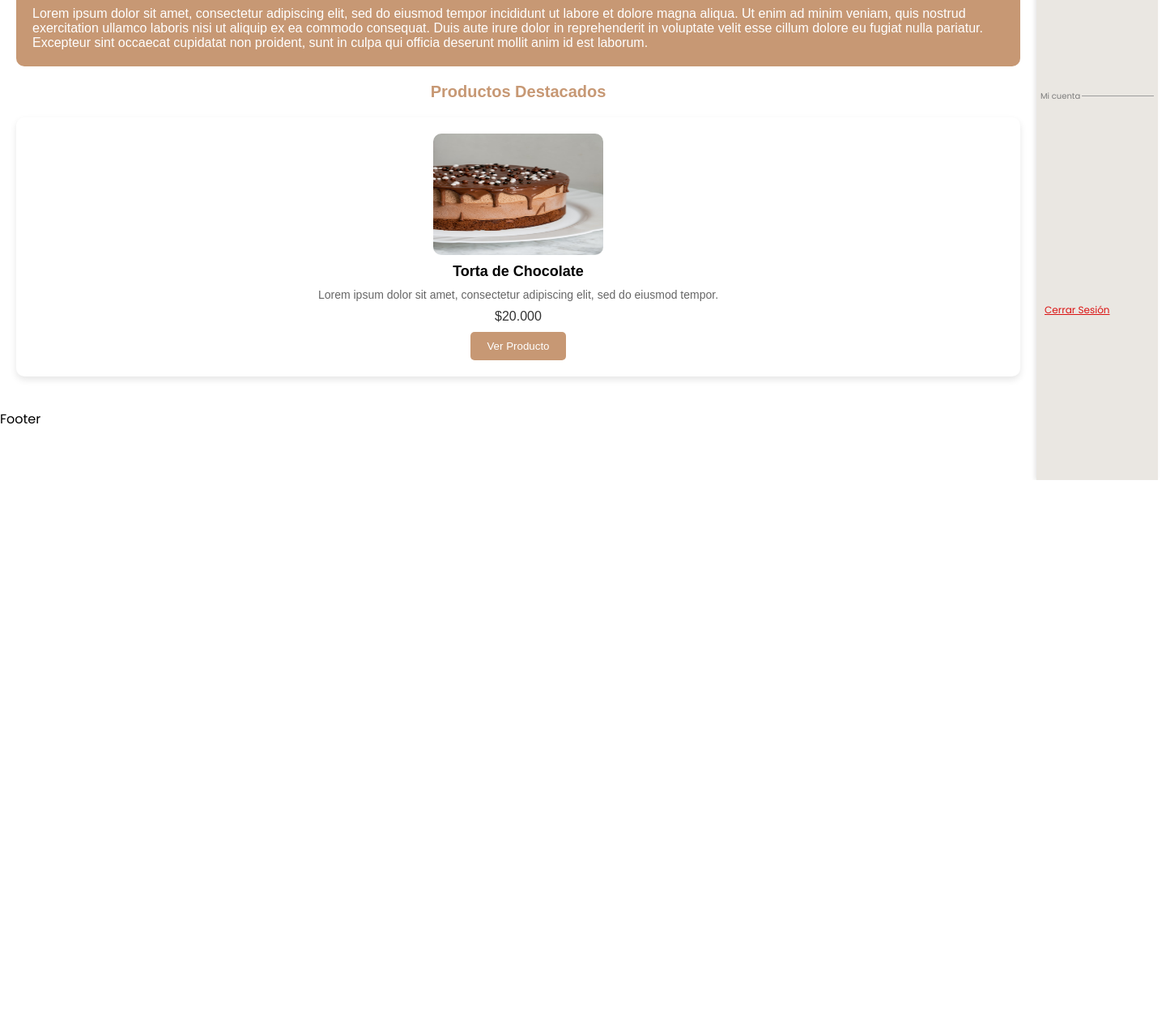
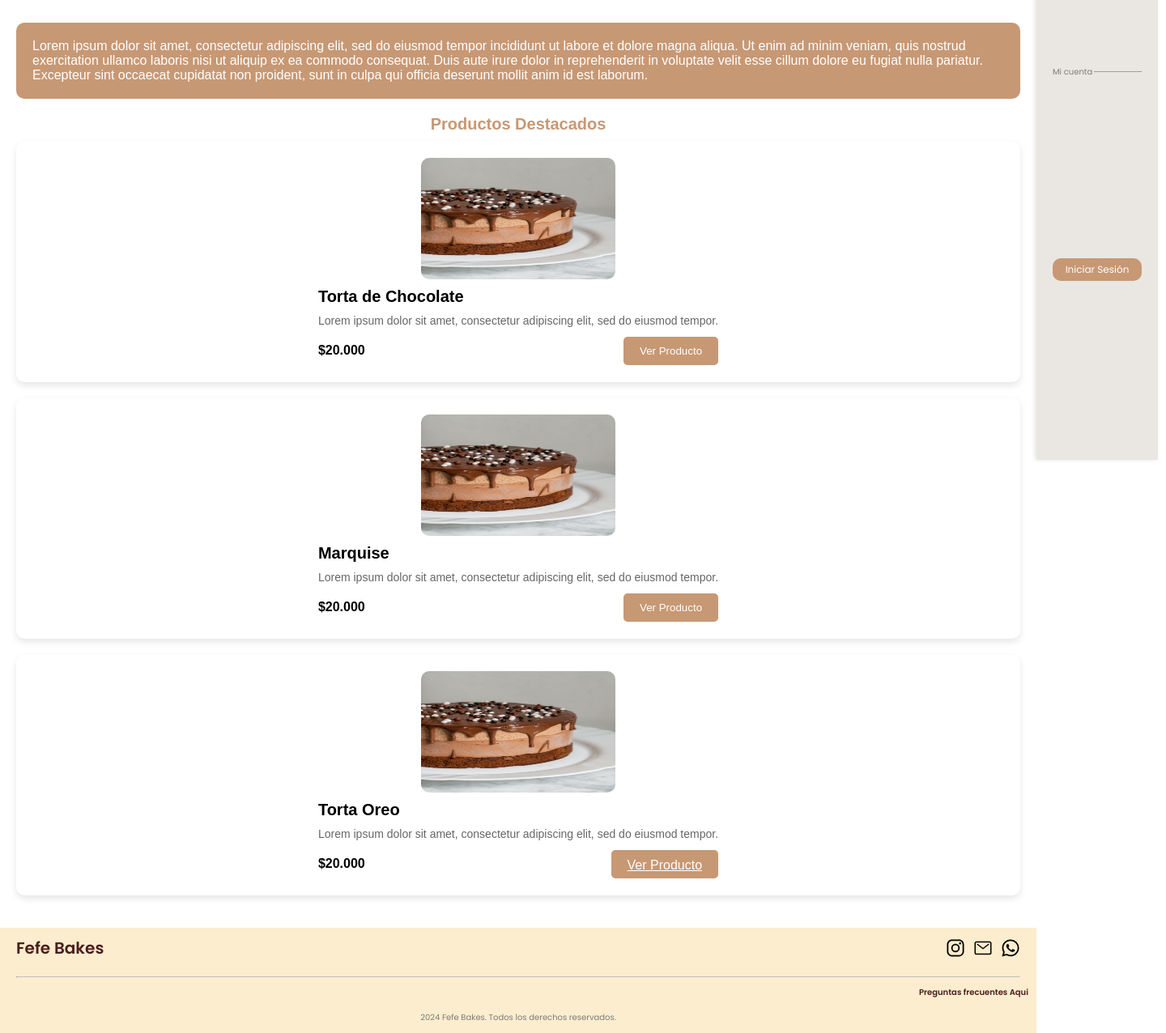
Before and after one commit to marcosgalliano/Fefe_Bakes, a React (Vite) app in the folder Fefe_Bakes_front/: page / in a window 1280 px wide. Shown: the part 232-1508 px from the top of the page at 81% size, 1440 px wide, since content can reach past the window. Before the commit the page ends 825 px from the top, so only its background shows below. Built offline with nearby package versions, Linux system fonts and the light colour scheme.

Commit message:
Actualización del  Header y creación de componentes Home, Footer, ProductDetail

```diff
--- a/Fefe_Bakes_front/index.html
+++ b/Fefe_Bakes_front/index.html
@@ -12,6 +12,8 @@
 <body>
   <div id="root"></div>
   <script type="module" src="/src/main.jsx"></script>
+  <script type="module" src="https://unpkg.com/ionicons@7.1.0/dist/ionicons/ionicons.esm.js"></script>
+<script nomodule src="https://unpkg.com/ionicons@7.1.0/dist/ionicons/ionicons.js"></script>
 </body>
 
 </html>
--- a/Fefe_Bakes_front/src/App.jsx
+++ b/Fefe_Bakes_front/src/App.jsx
@@ -6,6 +6,7 @@ import ForgotPassword from './pages/ForgotPassword/ForgotPassword';
 import Favorites from './pages/Favorites/Favorites';
 import Courses from './pages/Courses/Courses';
 import Catalog from './pages/Catalog/Catalog';
+import ProductDetail from './components/ProductDetail/ProductDetail';
 import UserProfile from './pages/UserProfile/UserProfile';
 import Cart from './pages/Cart/Cart';
 import MainLayout from './components/MainLayout';
@@ -19,6 +20,7 @@ const App = () => {
         <Route path="/olvide-contraseña" element={<ForgotPassword/>} />
         <Route element={<MainLayout />}>
           <Route path="/" element={<Home />} />
+          <Route path="/detalle-producto/:id" element={<ProductDetail />} />
           <Route path="/favorites" element={<Favorites />} />
           <Route path="/courses" element={<Courses />} />
           <Route path="/catalog" element={<Catalog />} />
--- a/Fefe_Bakes_front/src/components/Footer/Footer.css
+++ b/Fefe_Bakes_front/src/components/Footer/Footer.css
@@ -0,0 +1,64 @@
+
+.footer{
+    background-color: #FBEDCD;
+    width: 100%;
+    height: 130px;
+}
+
+.footer h2{
+    color: #4A1D1F;
+    font-size: 20px;
+}
+
+.footer-header{
+    display: flex;
+    justify-content: space-between;
+    align-items: center;
+    padding: 10px 20px;
+}
+
+.icons{
+    display: flex;
+    gap: 10px;
+    font-size: 24px;
+}
+
+.icon {
+    margin-left: 5px;
+    color: #4A1D1F;
+    cursor: pointer;
+    transition: color 0.3s ease-in-out;
+}
+
+.icon:hover {
+    box-shadow: 2px 2px 4px 5px #4A1D1F;
+    cursor: pointer;
+}
+
+
+.faq{
+    right: 0;
+    font-size: 10px;
+    display: flex;
+    justify-content: right;
+    padding-right: 10px;
+    color: #4A1D1F;
+    font-weight: 600;
+}
+
+.faq:hover{
+    font-weight: 800;
+}
+
+hr{
+    border-top: 1px solid var(--color-4);
+    margin: 10px 20px;
+}
+
+.rights{
+    display: flex;
+    justify-content: center;
+    font-size: 10px;
+    margin-top: 15px;
+    color: var(--text-color-grey);
+}
--- a/Fefe_Bakes_front/src/components/Footer/Footer.jsx
+++ b/Fefe_Bakes_front/src/components/Footer/Footer.jsx
@@ -1,8 +1,24 @@
-
+import './Footer.css';
 
 const Footer = () => {
     return (
-        <div>Footer</div>
+        <div className="footer">
+            <div className='footer-header'>
+                <h2>Fefe Bakes</h2>
+                <div className='icons'>
+                    <ion-icon className="icon" name="logo-instagram"></ion-icon>
+                    <ion-icon className="icon"  name="mail-outline"></ion-icon>
+                    <ion-icon className="icon"  name="logo-whatsapp"></ion-icon>
+                </div>
+                </div>
+                <hr />
+                <div className='faq'>
+                    <p> Preguntas frecuentes Aqui</p>
+                </div>
+                <div className='rights'>
+                    2024 Fefe Bakes. Todos los derechos reservados.
+                </div>
+        </div>
     )
 }
 
--- a/Fefe_Bakes_front/src/components/Header/Header.css
+++ b/Fefe_Bakes_front/src/components/Header/Header.css
@@ -1,10 +1,14 @@
 .header {
-    background-color: #f8f8f8;
+    background-color: #FFFFFF;
     border-bottom: 1px solid #ddd;
-    position: relative;
+    position: fixed;
     height: 100px;
+    top: 0;
+    width: 100%;
+    z-index: 1000;
     box-shadow: 2px 5px 10px rgba(0, 0, 0, 0.1);
     transition: background-color 0.3s ease-in-out;
+    overflow: hidden;
 }
 
 .header-container {
@@ -16,7 +20,6 @@
 
 .logo {
     height: 80px;
-    transition: transform 0.3s ease-in-out;
 }
 
 .menu-icon {
@@ -34,7 +37,7 @@
 }
 
 .mobile-nav {
-    position: absolute;
+    position: fixed;
     top: 100px;
     right: 0;
     width: 150px;
@@ -43,6 +46,9 @@
     box-shadow: -2px 0 5px rgba(0, 0, 0, 0.1);
     transition: transform 0.3s ease-in-out;
     transform: translateX(100%);
+    overflow-y: auto;
+    z-index: 999;
+    padding: 20px;
 }
 
 .mobile-nav.open {
@@ -51,7 +57,6 @@
 
 .mobile-nav .navegation,
 .mobile-nav .user-info {
-    padding: 10px;
     opacity: 0;
     transition: opacity 0.3s ease-in-out;
 }
@@ -64,7 +69,7 @@
 .account-section {
     display: flex;
     align-items: center;
-    padding: 5px;
+
 }
 
 .account-section .account-hr {
@@ -81,7 +86,7 @@
 
 .mobile-nav ul {
     list-style: none;
-    width: 150px;
+    width: 100%;
     padding: 0;
     margin: 0;
 }
@@ -94,12 +99,12 @@
 .mobile-nav .link {
     text-decoration: none;
     font-size: 12px;
-    color: #333;
+    color: black;
     transition: color 0.3s ease-in-out;
 }
 
 .mobile-nav .link:hover {
-    color: #555;
+    color: var(--color-hover);
 }
 
 .mobile-nav hr {
@@ -117,17 +122,21 @@
     vertical-align: middle;
 }
 
-.logout {
-    display: block;
-    margin-top: 20px;
-    color: rgb(219, 19, 19);
+.login {
+    display: flex;
+    justify-content: center;
+    border-radius: 10px;
+    text-decoration: none;
+    margin-top: 50px;
+    background-color: var(--color-5);
+    padding: 5px;
+    color: var(--color-1);
     font-weight: normal;
     font-size: 12px;
-    padding: 10px;
     transition: color 0.3s ease-in-out;
 }
 
-.logout:hover {
+.login:hover {
     color: darkred;
 }
 
--- a/Fefe_Bakes_front/src/components/Header/Header.jsx
+++ b/Fefe_Bakes_front/src/components/Header/Header.jsx
@@ -47,7 +47,7 @@ const Header = () => {
                         </li>
                     </ul>
                 </div>
-                <a href="#" className="logout">Cerrar Sesión</a>
+                <Link to='/iniciar-sesion' className="login">Iniciar Sesión</Link>
             </nav>
         </header>
     );
--- a/Fefe_Bakes_front/src/components/MainLayout.jsx
+++ b/Fefe_Bakes_front/src/components/MainLayout.jsx
@@ -1,14 +1,14 @@
 import { Outlet } from "react-router-dom";
 import Header from "../components/Header/Header";
 import Footer from "../components/Footer/Footer";
-import Login from "../pages/Login/Login";
+// import Login from "../pages/Login/Login";
 import { Link } from "react-router-dom";
 
 const MainLayout = () => {
   return (
     <>
       <Link to="/iniciar-sesion">
-        <button>Iniciar</button>
+        <button>Iniciar Sesión</button>
       </Link>
       <Header />
       <Outlet />
--- /dev/null
+++ b/Fefe_Bakes_front/src/components/ProductDetail/ProductDetail.css
@@ -0,0 +1,87 @@
+.product-detail {
+    padding: 20px;
+    max-width: 600px;
+    margin: 0 auto;
+    background-color: var(--color-2);
+    border-radius: 10px;
+    box-shadow: 0 4px 8px rgba(0, 0, 0, 0.1);
+    margin-top: 100px;
+}
+
+.product-detail h1 {
+    font-size: 20px;
+    color: var(--color-5);
+}
+
+.image-container {
+    position: relative;
+    width: 100%;
+    height: auto;
+}
+
+.img-product {
+    width: 100%;
+    height: 200px;
+    border-radius: 10px;
+    object-fit: cover;
+}
+
+.icon-div {
+    position: absolute;
+    top: 10px;
+    right: 10px;
+    font-size: 24px;
+    color: red;
+    cursor: pointer;
+    z-index: 1;
+}
+
+.icon-div.filled{
+    color: red;
+}
+
+.product-detail .price {
+    font-size: 16px;
+    color: #4A1D1F;
+    margin-bottom: 20px;
+    font-weight: 700;
+}
+
+.product-detail .description {
+    font-size: 16px;
+    margin-bottom: 20px;
+}
+
+.btn-flex {
+    display: flex;
+    gap: 10px;
+}
+
+.btn-receta {
+    display: block;
+    width: 100%;
+    padding: 10px;
+    margin-bottom: 10px;
+    background-color: var(--color-4);
+    color: #FBEDCD;
+    border: 2px solid var(--color-5);
+    border-radius: 5px;
+    cursor: pointer;
+    font-size: 12px;
+}
+
+.add-to-cart {
+    width: 100%;
+    padding: 5px;
+    margin-bottom: 10px;
+    background-color: var(--color-5);
+    color: #FBEDCD;
+    border: 2px solid var(--color-4);
+    border-radius: 5px;
+    cursor: pointer;
+    font-size: 12px;
+}
+
+.add-to-cart:hover {
+    background-color: var(--color-hover);
+}
--- /dev/null
+++ b/Fefe_Bakes_front/src/components/ProductDetail/ProductDetail.jsx
@@ -0,0 +1,44 @@
+import { useState } from 'react';
+import { useParams } from 'react-router-dom';
+import './ProductDetail.css';
+
+const ProductDetail = () => {
+    const { id } = useParams();
+    const [isFavorite, setIsFavorite] = useState(false);
+
+    const product = {
+        id,
+        name: 'Torta de Chocolate',
+        price: '$20.000',
+        img: '../../../public/images/card-cake-1.avif',
+        description: 'Lorem ipsum dolor sit amet, consectetur adipiscing elit.',
+    };
+
+    const toggleFavorite = () => {
+        setIsFavorite(!isFavorite);
+    };
+
+    return (
+        <div className="product-detail">
+            <h1>{product.name}</h1>
+            <div className="image-container">
+                <img className='img-product' src={product.img} alt={product.name} />
+                <div className='icon-div'>
+                    <ion-icon
+                        name={isFavorite ? "heart" : "heart-outline"}
+                        className={`favorite-icon ${isFavorite ? "filled" : ""}`}
+                        onClick={toggleFavorite}
+                    ></ion-icon>
+                </div>
+            </div>
+            <p className="description">{product.description}</p>
+            <p className="price">{product.price}</p>
+            <div className='btn-flex'>
+                <button className='btn-receta'>Comprar Receta</button>
+                <button className="add-to-cart">Agregar al carrito</button>
+            </div>
+        </div>
+    );
+};
+
+export default ProductDetail;
--- a/Fefe_Bakes_front/src/pages/Home/Home.css
+++ b/Fefe_Bakes_front/src/pages/Home/Home.css
@@ -1,10 +1,12 @@
 .home {
     padding: 20px;
+    margin-top: 100px;
     font-family: Arial, sans-serif;
 }
 
 .profile-section {
     text-align: center;
+    padding: 20px;
 }
 
 .profile-image {
@@ -12,6 +14,7 @@
     height: 100px;
     border-radius: 50%;
     border: 3px solid #3a8fb7;
+    object-fit: cover
 }
 
 .profile-name {
@@ -34,7 +37,8 @@
 .products-section h3 {
     color:  var(--color-5);
     font-size: 20px;
-    margin-bottom: 20px;
+    margin-top: 20px;
+    margin-bottom: 10px;
 }
 
 .product-card {
@@ -49,17 +53,17 @@
 }
 
 .product-image {
-    width: 210px;
+    width: 240px;
     height: 150px;
     border-radius: 10px;
 }
 
 .product-info {
-    text-align: center;
+    text-align: left;
 }
 
 .product-title {
-    font-size: 18px;
+    font-size: 20px;
     margin: 10px 0;
 }
 
@@ -68,9 +72,17 @@
     color: #666;
 }
 
+.card-flex{
+    display: flex;
+    justify-content: space-between;
+    align-items: center;
+    margin-top: 10px;
+}
+
 .product-price {
     font-size: 16px;
-    color: #333;
+    color: black;
+    font-weight: 700;
     margin: 10px 0;
 }
 
@@ -82,8 +94,9 @@
     padding: 10px 20px;
     cursor: pointer;
     transition: background-color 0.3s;
+    height: 35px;
 }
 
 .product-button:hover {
-    background-color:  var(--color-5);
+    background-color:  var(--color-hover);
 }
--- a/Fefe_Bakes_front/src/pages/Home/Home.jsx
+++ b/Fefe_Bakes_front/src/pages/Home/Home.jsx
@@ -1,3 +1,4 @@
+import { Link } from 'react-router-dom';
 import './Home.css';
 
 const Home = () => {
@@ -17,8 +18,34 @@ const Home = () => {
                     <div className="product-info">
                         <h4 className="product-title">Torta de Chocolate</h4>
                         <p className="product-description">Lorem ipsum dolor sit amet, consectetur adipiscing elit, sed do eiusmod tempor.</p>
-                        <p className="product-price">$20.000</p>
-                        <button className="product-button">Ver Producto</button>
+                        <div className='card-flex'>
+                            <p className="product-price">$20.000</p>
+                            <Link to={`/detalle-producto/1`}>
+                                <button className="product-button">Ver Producto</button>
+                            </Link>
+                        </div>
+                    </div>
+                </div>
+                <div className="product-card">
+                    <img src="../../../public/images/card-cake-1.avif" alt="Torta de Chocolate" className="product-image" />
+                    <div className="product-info">
+                        <h4 className="product-title">Marquise</h4>
+                        <p className="product-description">Lorem ipsum dolor sit amet, consectetur adipiscing elit, sed do eiusmod tempor.</p>
+                        <div className='card-flex'>
+                            <p className="product-price">$20.000</p>
+                            <button className="product-button">Ver Producto</button>
+                        </div>
+                    </div>
+                </div>
+                <div className="product-card">
+                    <img src="../../../public/images/card-cake-1.avif" alt="Torta de Chocolate" className="product-image" />
+                    <div className="product-info">
+                        <h4 className="product-title">Torta Oreo</h4>
+                        <p className="product-description">Lorem ipsum dolor sit amet, consectetur adipiscing elit, sed do eiusmod tempor.</p>
+                        <div className='card-flex'>
+                            <p className="product-price">$20.000</p>
+                            <Link to='detalle-producto:id' className="product-button">Ver Producto</Link>
+                        </div>
                     </div>
                 </div>
             </div>
```
Also changed, not shown: Fefe_Bakes_front/src/pages/Login/Login.jsx (+5 -5 lines).
